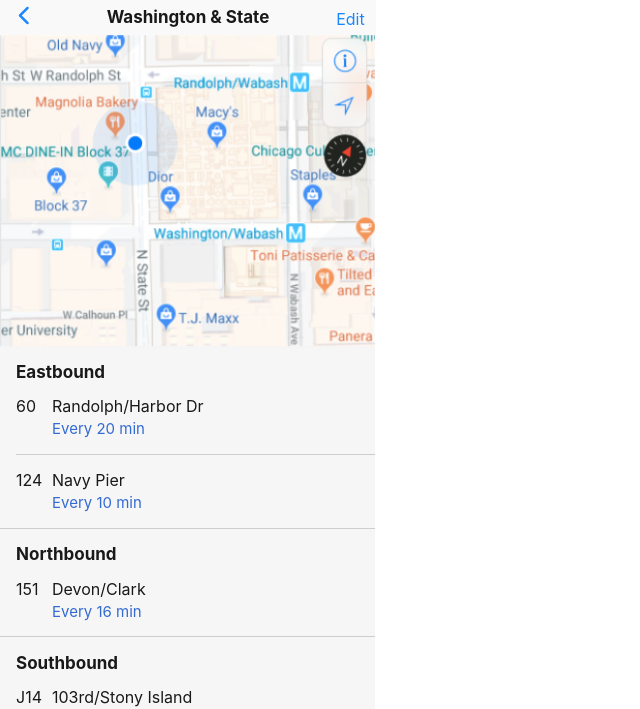
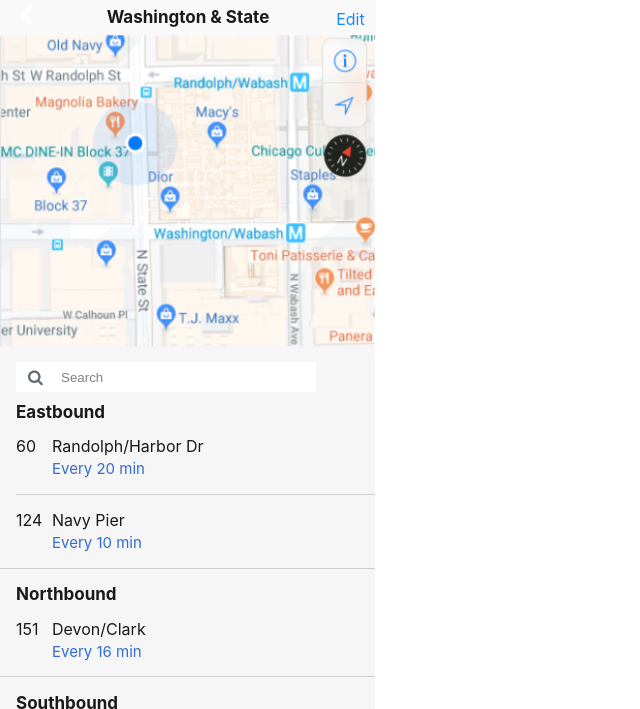
Before and after one commit to janie-chen/Frontend-Challenge, a plain HTML site: page index.html in a window 1280 px wide. Shown: the part 29-738 px from the top of the page, without its empty margins (0-640 px from the left). Drawn offline with Linux system fonts and the light colour scheme.

Commit message:
added search bar

```diff
--- a/css/style.css
+++ b/css/style.css
@@ -15,9 +15,10 @@
   transform: translateY(-50%);
   left: 5%;
   font-size: 10px;
+  color: #007AFF;
 }
 
-.fa-chevron-left{
+.left-arrow {
   color: #007AFF;
 }
 
@@ -56,9 +57,40 @@
   padding-top: 375px;
 }
 
-.bus-list{
+.search-bar-section {
+  padding-bottom: 16px;
+  position: absolute;
+}
+
+.search-bar {
   background-color: #F7F5F6;
   z-index: 1;
+  padding-left: 16px;
+  padding-top: 16px;
+  position: relative;
+}
+
+.icon {
+  position: absolute;
+  padding-top: 7px;
+  padding-left: 12px;
+  z-index: 1;
+  color: #4f5b66;
+}
+
+#search {
+  width: 300px;
+  height: 30px;
+  border: none;
+  font-size: 10pt;
+  float: left;
+  padding-left: 45px;
+}
+
+.bus-list {
+  background-color: #F7F5F6;
+  z-index: 1;
+  padding-top: 40px;
 }
 
 .bus-line {
--- a/index.html
+++ b/index.html
@@ -12,18 +12,25 @@
   <!--nav bar-->
   <div class="navigation-bar">
     <nav>
-      <img src="Images/Status Bar.png" alt="status-bar">
+      <img src="Images/status-bar.png" alt="status-bar">
       <div class="arrow-left">
-          <i class="fa fa-chevron-left fa-inverse fa-2x" aria-hidden="true"></i>
+          <span class= "left-arrow"><i class="fa fa-chevron-left fa-inverse fa-2x" aria-hidden="true"></i></span>
       </div>
       <h1 id="city">Washington & State</h1>
       <h1 id="edit-button">Edit</h1>
     </nav>
 </div>
 <!--map-->
-<img src="images/Map2.png" class="map" alt="map">
+<img src="images/map2.png" class="map" alt="map">
 <!--bus list-->
 <section class="bus-items">
+<section class="search-bar-section">
+<div class="search-bar">
+  <span class="icon"><i class="fa fa-search"></i></span>
+  <link href="//maxcdn.bootstrapcdn.com/font-awesome/4.1.0/css/font-awesome.min.css" rel="stylesheet">
+  <input type="search" id="search" placeholder="Search" />
+</div>
+</section>
   <ul class="bus-list">
     <h3>Eastbound</h3>
     <li>
```
Also changed, not shown: Images/status-bar.png (renamed from Images/Status Bar.png).
